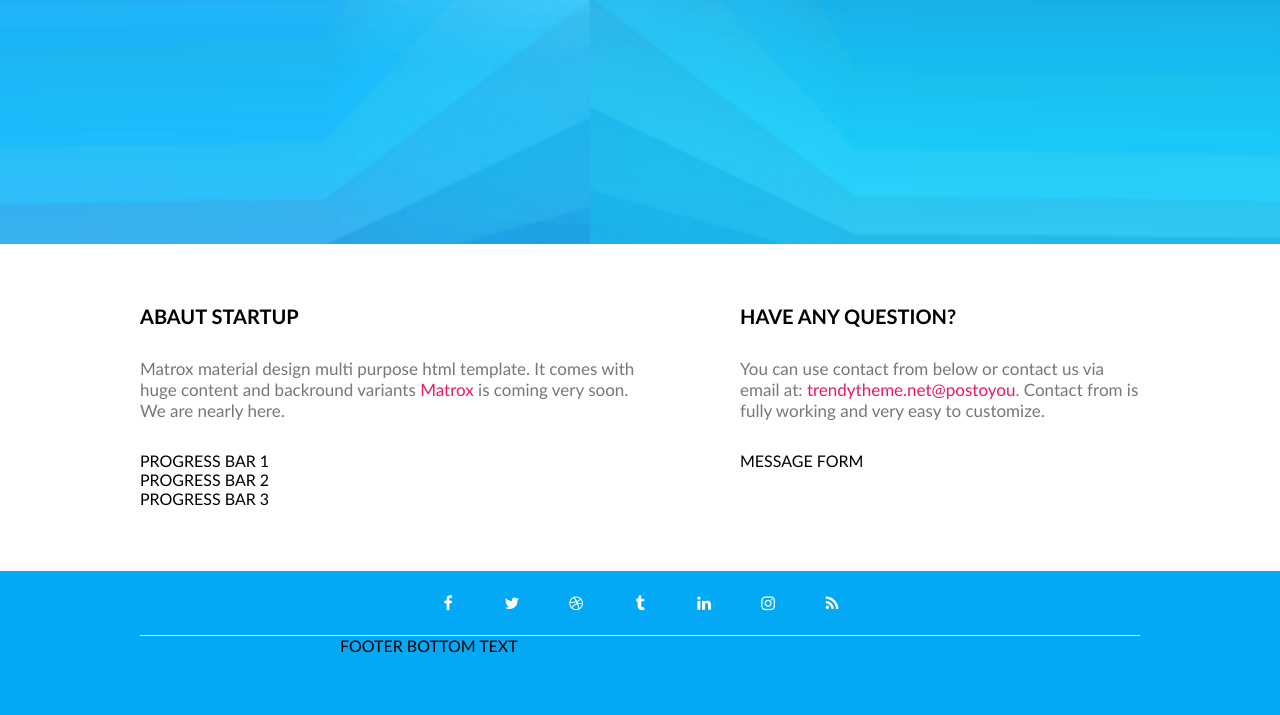
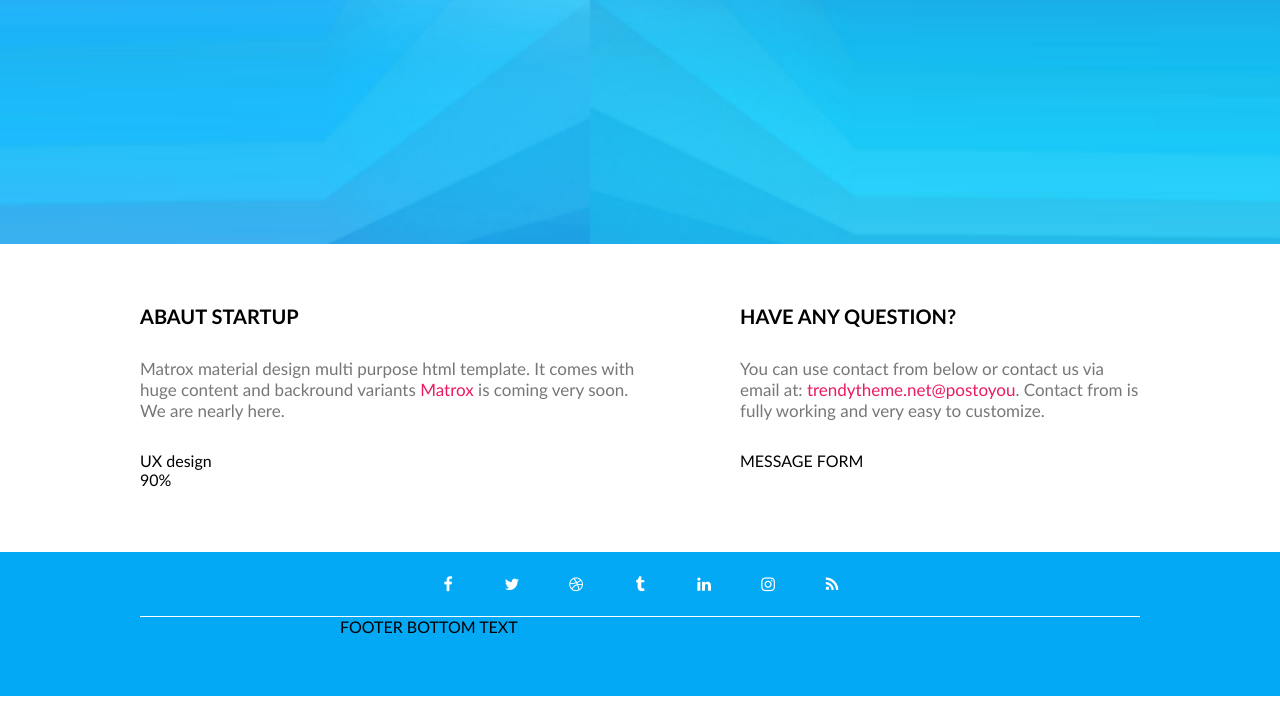
Before and after one commit to Natalike/45grupe_Coming-Soon, a website: page index.html in a window 1280 px wide. Shown: the part 476-1191 px from the top of the page. Drawn offline with Linux system fonts and the light colour scheme.

Commit message:
progress bar

```diff
--- /dev/null
+++ b/css/componenst/progress-bar.css
@@ -0,0 +1,7 @@
+.progress-bar-group {}
+.progress-bar-group > .progress-bar {}
+.progress-bar-group > .progress-bar > .top {}
+.progress-bar-group > .progress-bar > .top > .tittle {}
+.progress-bar-group > .progress-bar > .top > .label {}
+.progress-bar-group > .progress-bar > .bottom {}
+.progress-bar-group > .progress-bar > .bottom > .progress{}
--- a/css/pages/home.css
+++ b/css/pages/home.css
@@ -8,6 +8,7 @@
 /*components*/
 @import '../componenst/button.css';
 @import '../componenst/clock.css';
+@import '../componenst/progress-bar.css';
 
 /*CUSTOM CSS*/
 .hero {
--- a/index.html
+++ b/index.html
@@ -49,9 +49,12 @@
                     <h2 class="column-title">Abaut startup</h2>
                     <p class="column-description">Matrox material design multi purpose html template. It comes with huge content and backround variants <a href="#">Matrox</a> is coming very soon. We are nearly here.</p>
                     <div class="progress-bar-group">
-                        <div class="progress-bar">PROGRESS BAR 1</div>
-                        <div class="progress-bar">PROGRESS BAR 2</div>
-                        <div class="progress-bar">PROGRESS BAR 3</div>
+                        <div class="progress-bar">
+                            <div class="top">
+                                <p class="tittle">UX design</p>
+                                <p class="value">90%</p>
+                            </div>
+                        </div>
                     </div>
                 </div>
                 <div class="column column-right">
```
